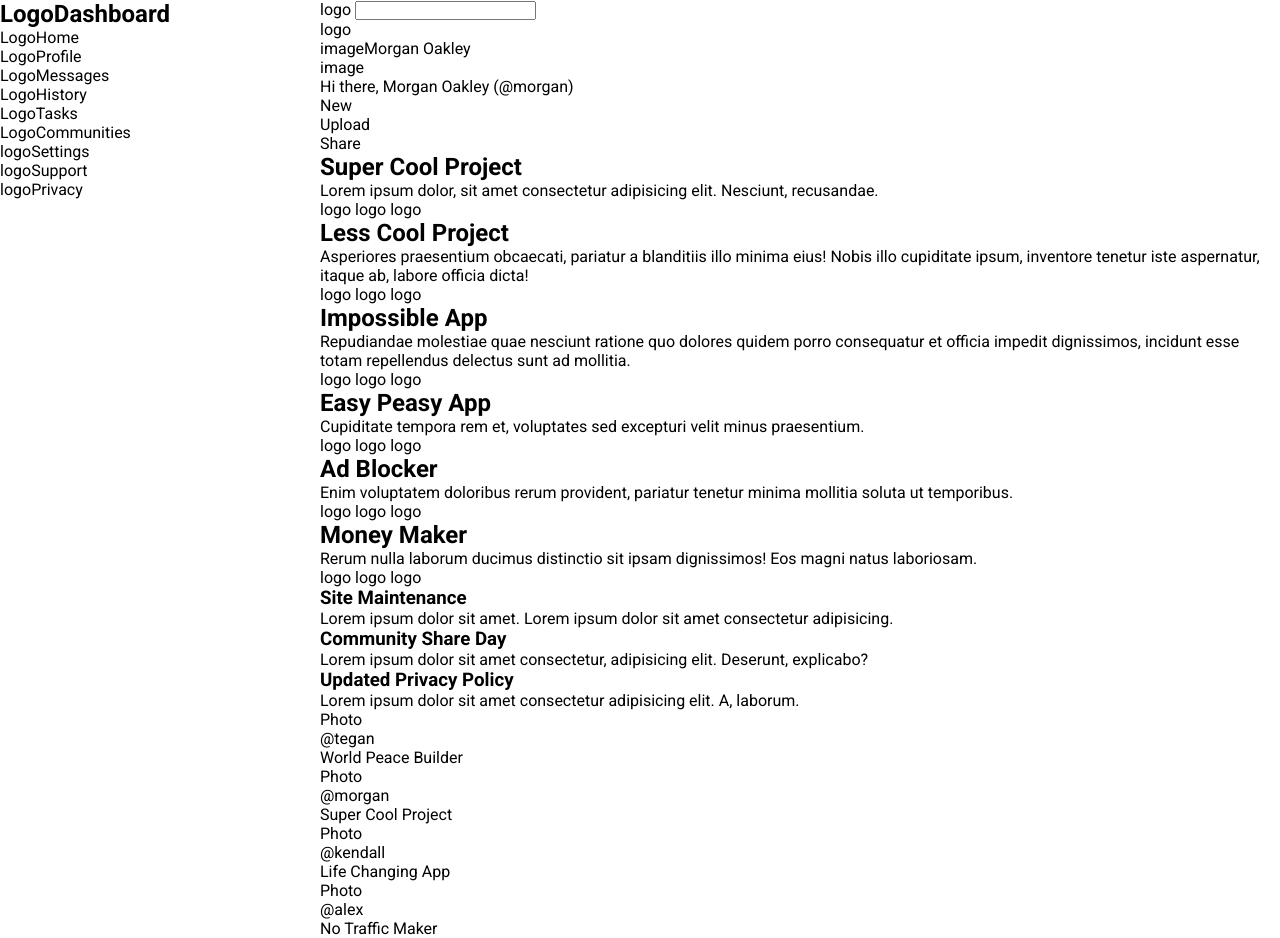
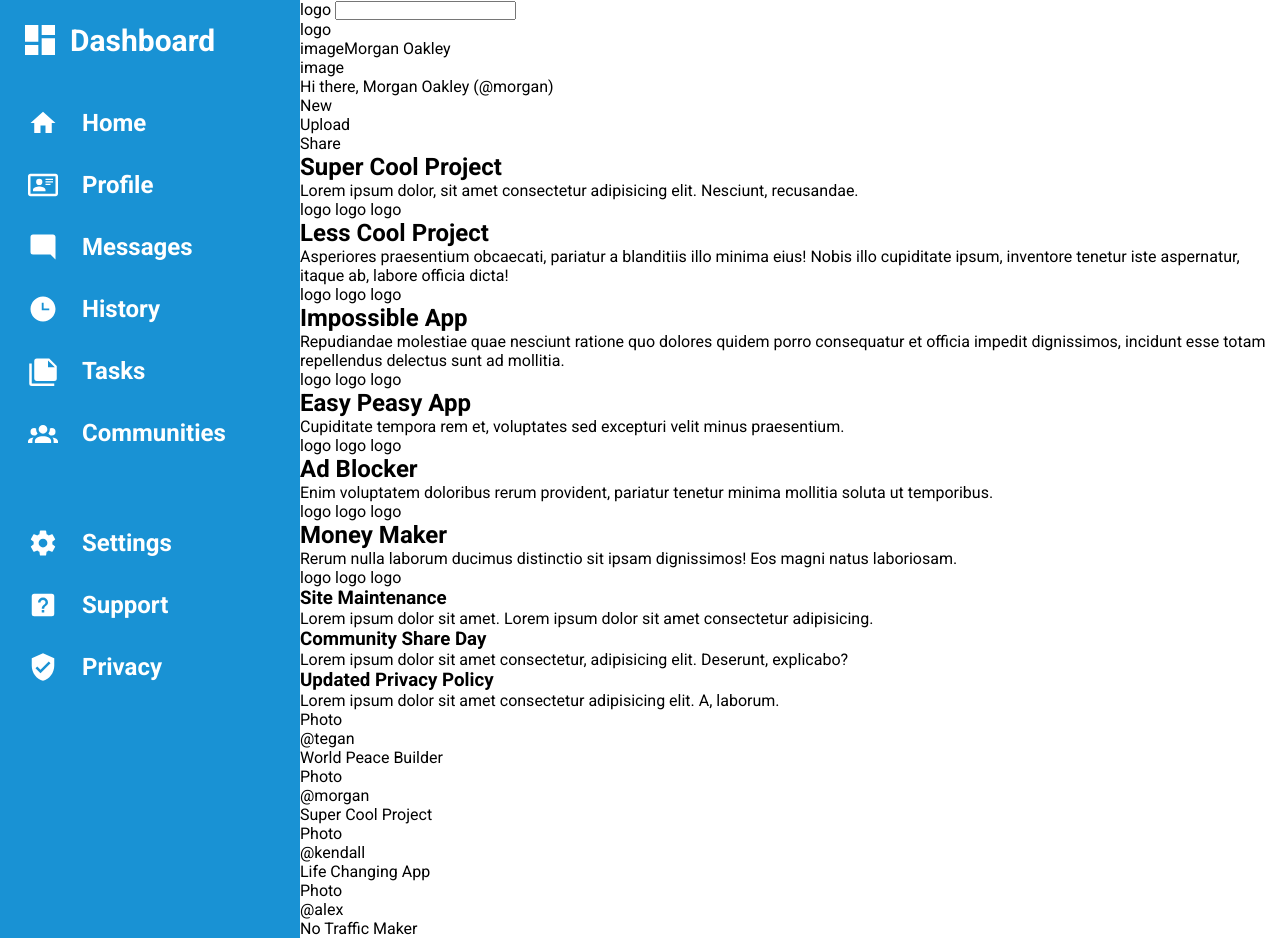
Before and after one commit to jjjmdev/dashboard, a plain HTML site: page index.html in a window 1280 px wide. Drawn offline with Linux system fonts and the light colour scheme.

Commit message:
Add icons and style on sidebar

```diff
--- a/index.html
+++ b/index.html
@@ -9,45 +9,122 @@
 	<body>
 		<div class="main-container">
 			<section class="sidebar">
-				<h2 class="logo"><span>Logo</span>Dashboard</h2>
+				<h2 class="logo">
+					<svg xmlns="http://www.w3.org/2000/svg" viewBox="0 0 24 24">
+						<path
+							d="M13,3V9H21V3M13,21H21V11H13M3,21H11V15H3M3,13H11V3H3V13Z"
+						/>
+					</svg>
+					Dashboard
+				</h2>
 
 				<ul>
 					<li>
-						<a href=""><span>Logo</span>Home</a>
+						<a href="">
+							<svg xmlns="http://www.w3.org/2000/svg" viewBox="0 0 24 24">
+								<title>home</title>
+								<path d="M10,20V14H14V20H19V12H22L12,3L2,12H5V20H10Z" />
+							</svg>
+							Home
+						</a>
 					</li>
 
 					<li>
-						<a href=""><span>Logo</span>Profile</a>
+						<a href="">
+							<svg xmlns="http://www.w3.org/2000/svg" viewBox="0 0 24 24">
+								<title>card-account-details-outline</title>
+								<path
+									d="M22,3H2C0.91,3.04 0.04,3.91 0,5V19C0.04,20.09 0.91,20.96 2,21H22C23.09,20.96 23.96,20.09 24,19V5C23.96,3.91 23.09,3.04 22,3M22,19H2V5H22V19M14,17V15.75C14,14.09 10.66,13.25 9,13.25C7.34,13.25 4,14.09 4,15.75V17H14M9,7A2.5,2.5 0 0,0 6.5,9.5A2.5,2.5 0 0,0 9,12A2.5,2.5 0 0,0 11.5,9.5A2.5,2.5 0 0,0 9,7M14,7V8H20V7H14M14,9V10H20V9H14M14,11V12H18V11H14"
+								/>
+							</svg>
+							Profile
+						</a>
 					</li>
 
 					<li>
-						<a href=""><span>Logo</span>Messages</a>
+						<a href="">
+							<svg xmlns="http://www.w3.org/2000/svg" viewBox="0 0 24 24">
+								<title>message-reply</title>
+								<path
+									d="M22,4C22,2.89 21.1,2 20,2H4A2,2 0 0,0 2,4V16A2,2 0 0,0 4,18H18L22,22V4Z"
+								/>
+							</svg>
+							Messages
+						</a>
 					</li>
 
 					<li>
-						<a href=""><span>Logo</span>History</a>
+						<a href="">
+							<svg xmlns="http://www.w3.org/2000/svg" viewBox="0 0 24 24">
+								<title>clock-time-three</title>
+								<path
+									d="M12 2C6.5 2 2 6.5 2 12C2 17.5 6.5 22 12 22C17.5 22 22 17.5 22 12S17.5 2 12 2M17 13H11V7H12.5V11.5H17V13Z"
+								/>
+							</svg>
+							History
+						</a>
 					</li>
 
 					<li>
-						<a href=""><span>Logo</span>Tasks</a>
+						<a href="">
+							<svg xmlns="http://www.w3.org/2000/svg" viewBox="0 0 24 24">
+								<title>note-multiple</title>
+								<path
+									d="M16,9H21.5L16,3.5V9M7,2H17L23,8V18A2,2 0 0,1 21,20H7C5.89,20 5,19.1 5,18V4A2,2 0 0,1 7,2M3,6V22H21V24H3A2,2 0 0,1 1,22V6H3Z"
+								/>
+							</svg>
+							Tasks
+						</a>
 					</li>
 
 					<li>
-						<a href=""><span>Logo</span>Communities</a>
+						<a href="">
+							<svg xmlns="http://www.w3.org/2000/svg" viewBox="0 0 24 24">
+								<title>account-group</title>
+								<path
+									d="M12,5.5A3.5,3.5 0 0,1 15.5,9A3.5,3.5 0 0,1 12,12.5A3.5,3.5 0 0,1 8.5,9A3.5,3.5 0 0,1 12,5.5M5,8C5.56,8 6.08,8.15 6.53,8.42C6.38,9.85 6.8,11.27 7.66,12.38C7.16,13.34 6.16,14 5,14A3,3 0 0,1 2,11A3,3 0 0,1 5,8M19,8A3,3 0 0,1 22,11A3,3 0 0,1 19,14C17.84,14 16.84,13.34 16.34,12.38C17.2,11.27 17.62,9.85 17.47,8.42C17.92,8.15 18.44,8 19,8M5.5,18.25C5.5,16.18 8.41,14.5 12,14.5C15.59,14.5 18.5,16.18 18.5,18.25V20H5.5V18.25M0,20V18.5C0,17.11 1.89,15.94 4.45,15.6C3.86,16.28 3.5,17.22 3.5,18.25V20H0M24,20H20.5V18.25C20.5,17.22 20.14,16.28 19.55,15.6C22.11,15.94 24,17.11 24,18.5V20Z"
+								/>
+							</svg>
+							Communities
+						</a>
 					</li>
 				</ul>
 
 				<ul>
 					<li>
-						<a href=""><span>logo</span>Settings</a>
+						<a href="">
+							<svg xmlns="http://www.w3.org/2000/svg" viewBox="0 0 24 24">
+								<title>cog</title>
+								<path
+									d="M12,15.5A3.5,3.5 0 0,1 8.5,12A3.5,3.5 0 0,1 12,8.5A3.5,3.5 0 0,1 15.5,12A3.5,3.5 0 0,1 12,15.5M19.43,12.97C19.47,12.65 19.5,12.33 19.5,12C19.5,11.67 19.47,11.34 19.43,11L21.54,9.37C21.73,9.22 21.78,8.95 21.66,8.73L19.66,5.27C19.54,5.05 19.27,4.96 19.05,5.05L16.56,6.05C16.04,5.66 15.5,5.32 14.87,5.07L14.5,2.42C14.46,2.18 14.25,2 14,2H10C9.75,2 9.54,2.18 9.5,2.42L9.13,5.07C8.5,5.32 7.96,5.66 7.44,6.05L4.95,5.05C4.73,4.96 4.46,5.05 4.34,5.27L2.34,8.73C2.21,8.95 2.27,9.22 2.46,9.37L4.57,11C4.53,11.34 4.5,11.67 4.5,12C4.5,12.33 4.53,12.65 4.57,12.97L2.46,14.63C2.27,14.78 2.21,15.05 2.34,15.27L4.34,18.73C4.46,18.95 4.73,19.03 4.95,18.95L7.44,17.94C7.96,18.34 8.5,18.68 9.13,18.93L9.5,21.58C9.54,21.82 9.75,22 10,22H14C14.25,22 14.46,21.82 14.5,21.58L14.87,18.93C15.5,18.67 16.04,18.34 16.56,17.94L19.05,18.95C19.27,19.03 19.54,18.95 19.66,18.73L21.66,15.27C21.78,15.05 21.73,14.78 21.54,14.63L19.43,12.97Z"
+								/>
+							</svg>
+							Settings
+						</a>
 					</li>
 
 					<li>
-						<a href=""><span>logo</span>Support</a>
+						<a href="">
+							<svg xmlns="http://www.w3.org/2000/svg" viewBox="0 0 24 24">
+								<title>help-box</title>
+								<path
+									d="M11,18H13V16H11V18M12,6A4,4 0 0,0 8,10H10A2,2 0 0,1 12,8A2,2 0 0,1 14,10C14,12 11,11.75 11,15H13C13,12.75 16,12.5 16,10A4,4 0 0,0 12,6M5,3H19A2,2 0 0,1 21,5V19A2,2 0 0,1 19,21H5A2,2 0 0,1 3,19V5A2,2 0 0,1 5,3Z"
+								/>
+							</svg>
+							Support
+						</a>
 					</li>
 
 					<li>
-						<a href=""><span>logo</span>Privacy</a>
+						<a href="">
+							<svg xmlns="http://www.w3.org/2000/svg" viewBox="0 0 24 24">
+								<title>shield-check</title>
+								<path
+									d="M10,17L6,13L7.41,11.59L10,14.17L16.59,7.58L18,9M12,1L3,5V11C3,16.55 6.84,21.74 12,23C17.16,21.74 21,16.55 21,11V5L12,1Z"
+								/>
+							</svg>
+							Privacy
+						</a>
 					</li>
 				</ul>
 			</section>
--- a/style.css
+++ b/style.css
@@ -1,4 +1,8 @@
 @import url("https://fonts.googleapis.com/css2?family=Roboto:ital,wght@0,100;0,300;0,400;0,500;0,700;0,900;1,100;1,300;1,400;1,500;1,700;1,900&display=swap");
+
+:root {
+	--blue: #1992d4;
+}
 
 * {
 	padding: 0;
@@ -17,7 +21,7 @@ ul {
 
 a {
 	text-decoration: none;
-	color: black;
+	color: inherit;
 }
 
 .main-container {
@@ -25,19 +29,68 @@ a {
 	width: 100vw;
 
 	display: grid;
-	grid-template-columns: 1fr 3fr;
+	grid-template-columns: minmax(min-content, 300px) 1fr;
 	grid-template-rows: 1fr 5fr;
 	grid-template-areas:
 		"sidebar header"
 		"sidebar content";
 }
 
+/* SIDEBAR */
 .sidebar {
 	grid-area: sidebar;
+
+	padding: 20px;
+	background-color: var(--blue);
+	color: white;
+}
+
+.sidebar svg {
+	fill: white;
+	width: 30px;
+}
+
+.sidebar h2.logo {
+	display: flex;
+	align-items: center;
+
+	svg {
+		width: 40px;
+		margin-right: 10px;
+	}
+
+	font-size: 30px;
+}
+
+.sidebar h2 {
+	padding-bottom: 3rem;
+}
+
+.sidebar ul {
+	padding-bottom: 5rem;
+}
+
+.sidebar li {
+	font-weight: bold;
+	font-size: 24px;
+
+	svg {
+		padding-right: 1.5rem;
+		padding-left: 0.5rem;
+	}
+
+	a {
+		display: flex;
+		align-items: center;
+	}
+}
+
+.sidebar li + li {
+	padding-top: 2rem;
 }
 
 .header {
-	grid-area: header:
+	grid-area: header;
 }
 
 .content {
```
Also changed, not shown: svg/view-dashboard.svg (added).
